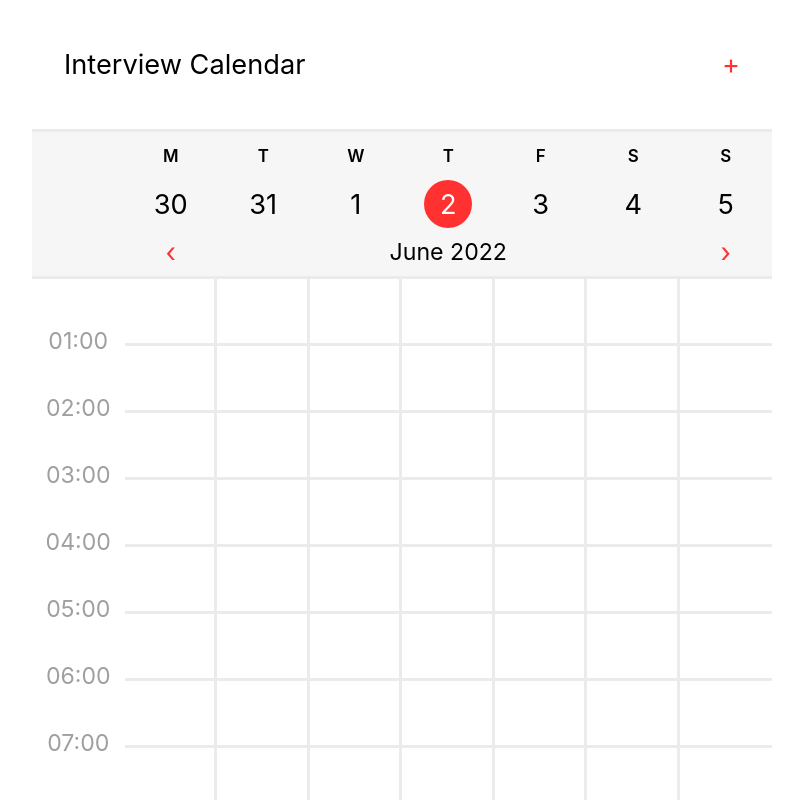
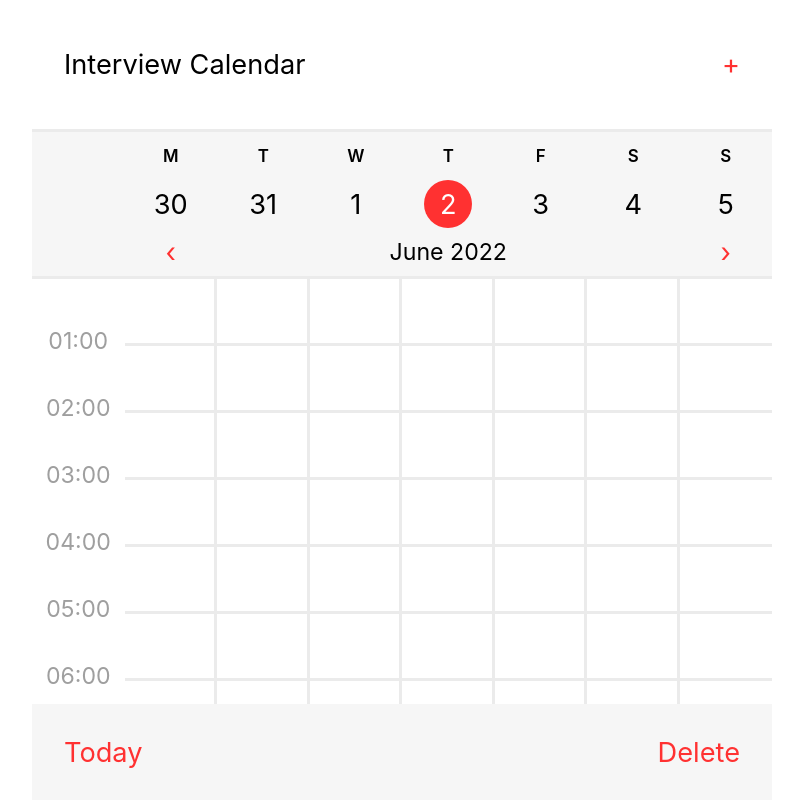
Before and after one commit to awaken1ng/interview-calendar, a React (Create React App) app: page / in a window 1280 px wide. Shown: the top 800 px of the page, without its empty margins (238-1041 px from the left). Built offline with nearby package versions, Linux system fonts and the light colour scheme.

Commit message:
Make footer sticky
A bit quick and dirty,
has an issue with footer being stuck at the bottom
when entire timeline fits on screen.

```diff
--- a/src/components/Footer.tsx
+++ b/src/components/Footer.tsx
@@ -22,14 +22,23 @@ export default function Footer(props: Props) {
 }
 
 
+export const HEIGHT = '6rem';
+
 const Container = styled(MaxWidth)`
+  // sticky to the bottom
+  position: fixed;
+  bottom: 0;
+  height: ${HEIGHT};
+
   display: flex;
   justify-content: space-between;
   background-color: ${pallete.background};
 `;
 
 const Button = styled.div`
+  display: flex;
+  align-items: center;
   color: ${pallete.red};
-  padding: 2rem;
+  padding: 0 2rem;
   user-select: none;
 `;
--- a/src/components/Timeline.tsx
+++ b/src/components/Timeline.tsx
@@ -1,7 +1,7 @@
 import styled from 'styled-components';
 
 import { pallete, EightColumnGrid } from '../styles';
-
+import { HEIGHT as FOOTER_HEIGHT } from './Footer';
 
 export default function Timeline() {
   // 8 columns (1 for time, 7 for days), 24 rows (for each hour)
@@ -29,12 +29,16 @@ export default function Timeline() {
   }
 
   return (
-    <EightColumnGrid>
+    <Container>
       {grid}
-    </EightColumnGrid>
+    </Container>
   )
 }
 
+
+const Container = styled(EightColumnGrid)`
+  margin-bottom: ${FOOTER_HEIGHT};
+`;
 
 const Hour = styled.div`
   display: inline;
```
